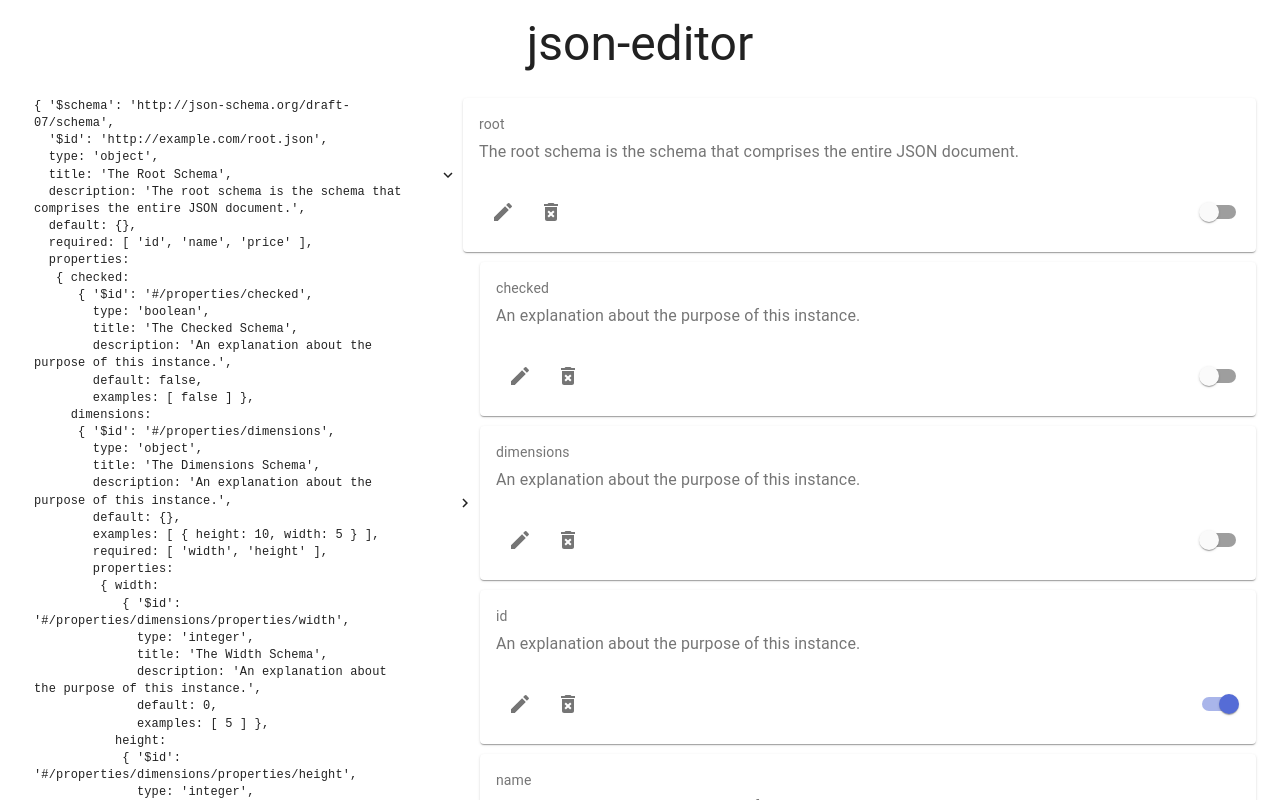
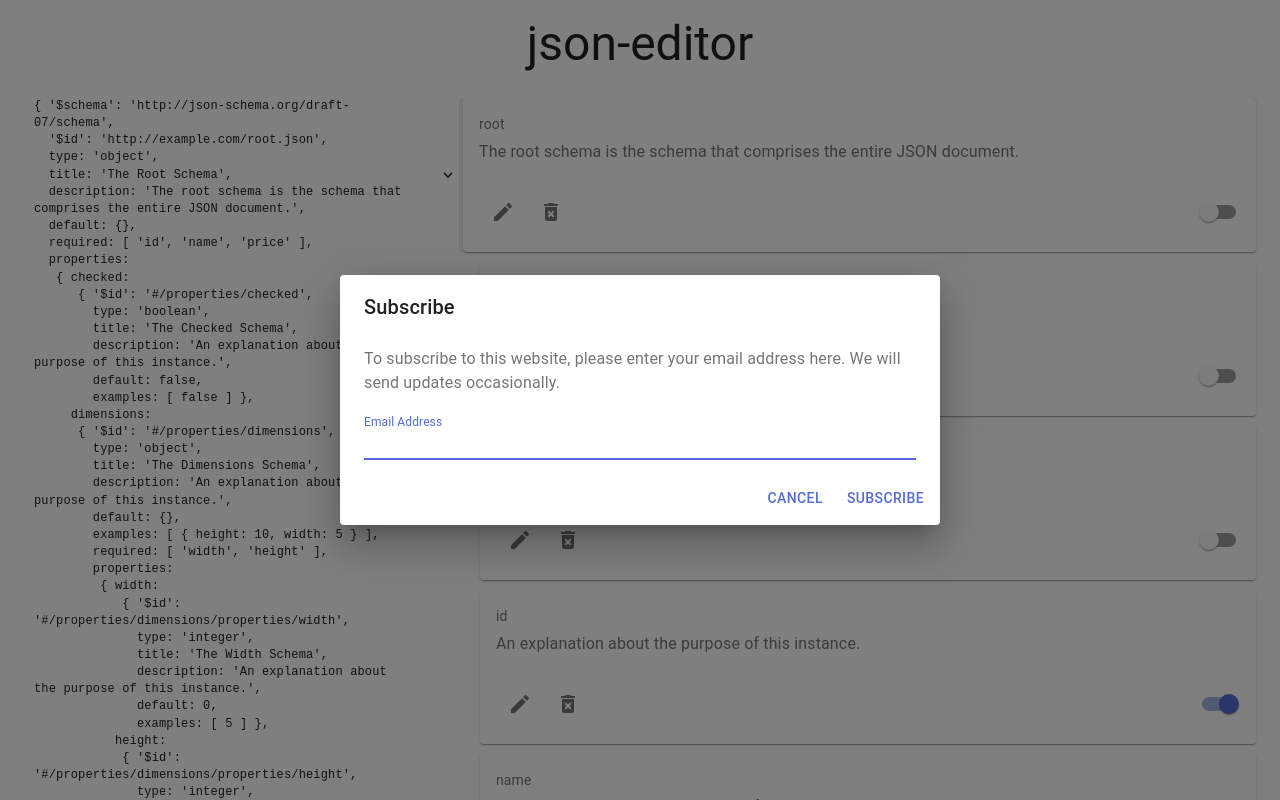
Before and after one commit to JonnyBaker/JSON-editor, a React (Create React App) app: page / in a window 1280 px wide. Both pictures are taken after a click on the button 503 px from the left and 211 px from the top of the page. Shown: the top 800 px of the page. Built offline with nearby package versions, Linux system fonts and the light colour scheme.

Commit message:
basic dialog added

```diff
--- /dev/null
+++ b/src/components/editor/SchemaItemDialog.js
@@ -0,0 +1,40 @@
+import React from 'react';
+import Button from '@material-ui/core/Button';
+import TextField from '@material-ui/core/TextField';
+import Dialog from '@material-ui/core/Dialog';
+import DialogActions from '@material-ui/core/DialogActions';
+import DialogContent from '@material-ui/core/DialogContent';
+import DialogContentText from '@material-ui/core/DialogContentText';
+import DialogTitle from '@material-ui/core/DialogTitle';
+
+export default function FormDialog(props) {
+  const { open, handleClose } = props;
+
+  return (
+    <Dialog open={open} onClose={handleClose} aria-labelledby="form-dialog-title">
+      <DialogTitle id="form-dialog-title">Subscribe</DialogTitle>
+      <DialogContent>
+        <DialogContentText>
+          To subscribe to this website, please enter your email address here. We will send updates
+          occasionally.
+        </DialogContentText>
+        <TextField
+          autoFocus
+          margin="dense"
+          id="name"
+          label="Email Address"
+          type="email"
+          fullWidth
+        />
+      </DialogContent>
+      <DialogActions>
+        <Button onClick={handleClose} color="primary">
+          Cancel
+        </Button>
+        <Button onClick={handleClose} color="primary">
+          Subscribe
+        </Button>
+      </DialogActions>
+    </Dialog>
+  );
+}
--- a/src/components/editor/SchemaVisualiser.js
+++ b/src/components/editor/SchemaVisualiser.js
@@ -27,7 +27,7 @@
 
   const handleArchive = (id) => {
     removeNodeFromTree((tree) => {
-      delete tree.properties.dimensions.properties.width;
+      delete tree.properties.dimensions.properties.width; //todo this needs to use the id
       console.error('AFTER', tree);
       return { ...tree };
     });
--- a/src/components/editor/SchemaVisualiserCard.js
+++ b/src/components/editor/SchemaVisualiserCard.js
@@ -9,7 +9,7 @@
 import DeleteForeverIcon from '@material-ui/icons/DeleteForever';
 import EditIcon from '@material-ui/icons/Edit';
 import Switch from '@material-ui/core/Switch';
-
+import SchemaItemDialog from './SchemaItemDialog';
 const useStyles = makeStyles((theme) => ({
   root: {},
   title: {
@@ -28,6 +28,16 @@
   const classes = useStyles();
   const { element, name, required, handleArchive } = props;
 
+  const [open, setOpen] = React.useState(false);
+
+  const handleClickOpen = () => {
+    setOpen(true);
+  };
+
+  const handleClose = () => {
+    setOpen(false);
+  };
+
   return (
     <Card>
       <CardContent>
@@ -40,7 +50,7 @@
       </CardContent>
       <div className={classes.controls}>
         <CardActions disableSpacing>
-          <IconButton aria-label="edit">
+          <IconButton aria-label="edit" onClick={() => handleClickOpen()}>
             <EditIcon />
           </IconButton>
           <IconButton aria-label="delete" onClick={() => handleArchive(element.$id)}>
@@ -49,6 +59,7 @@
           <Switch className={classes.requiredIcon} checked={required} color="primary" />
         </CardActions>
       </div>
+      <SchemaItemDialog open={open} handleClose={handleClose} />
     </Card>
   );
 }
```
